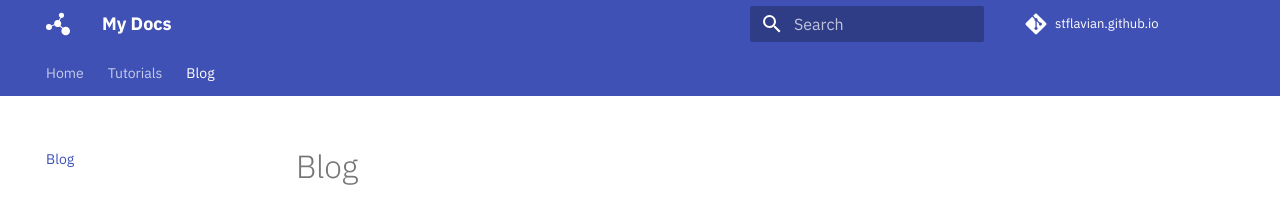
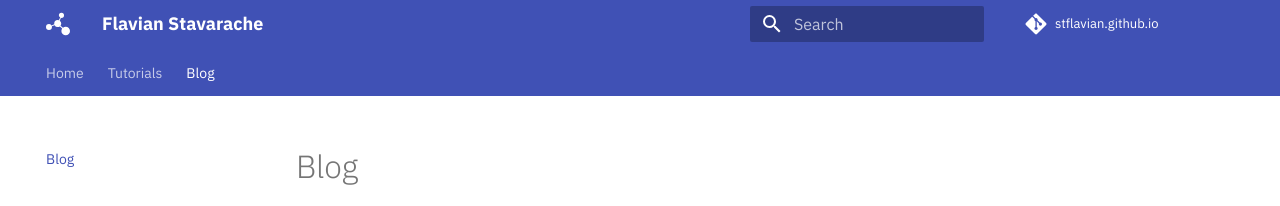
Before and after one commit to stflavian/stflavian.github.io, an MkDocs documentation site: the page built from docs/blog/index.md, in a window 1280 px wide. Shown: the top 206 px of the page. Built offline with MkDocs 1.6.1 and Material for MkDocs 9.7.7, drawn with Linux system fonts in a browser that asks for light colours; comment, search, counter and statistics services are not loaded.

Commit message:
changed title

```diff
--- a/mkdocs.yml
+++ b/mkdocs.yml
@@ -1,4 +1,4 @@
-site_name: My Docs
+site_name: Flavian Stavarache
 copyright: "Copyright &copy; 2025 Flavian Stavarache <br />
             <span class=\"md-copyright\" style=\"margin:0;\">Website code under</span>
             <a href=\"https://mit-license.org/\">MIT License</a>
```
